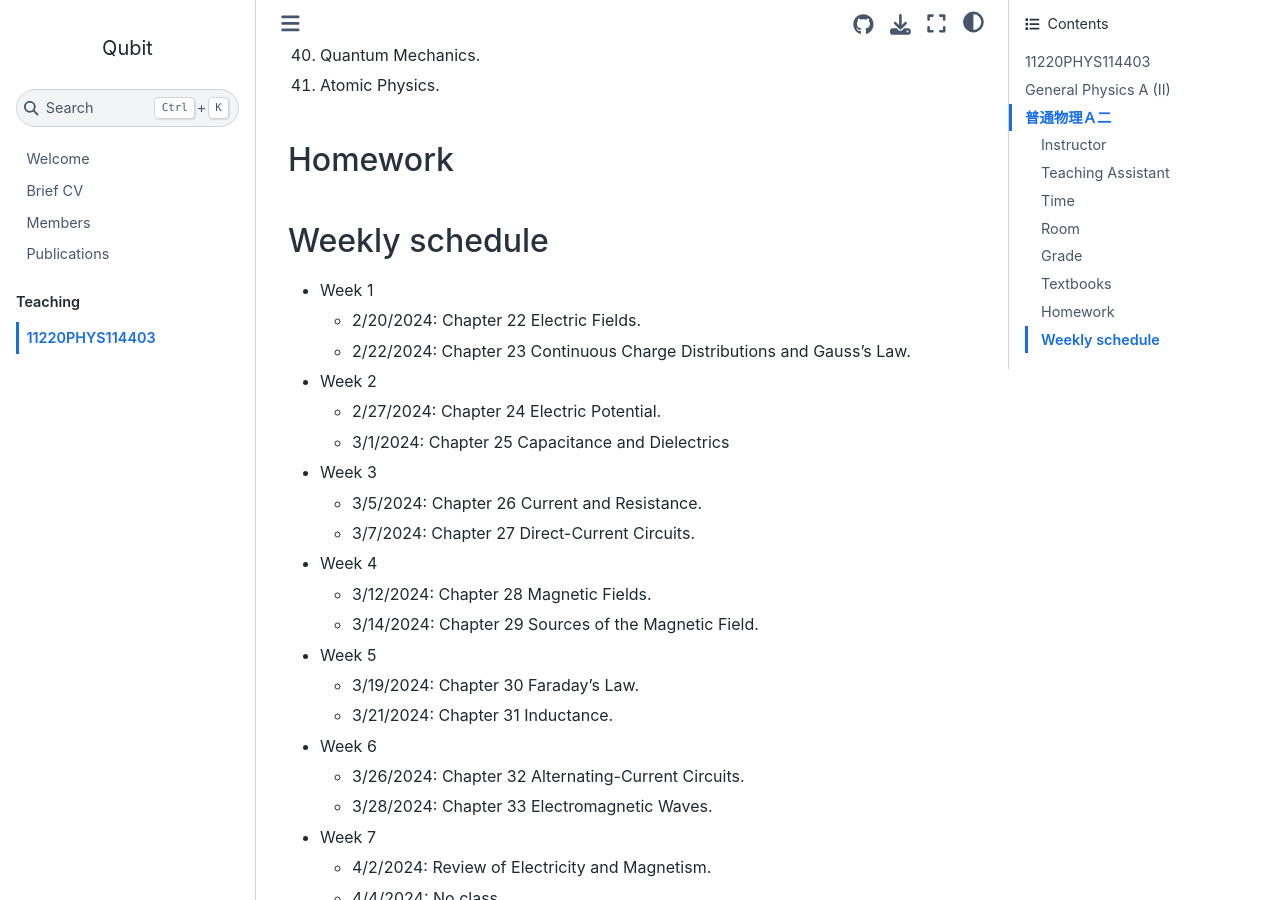
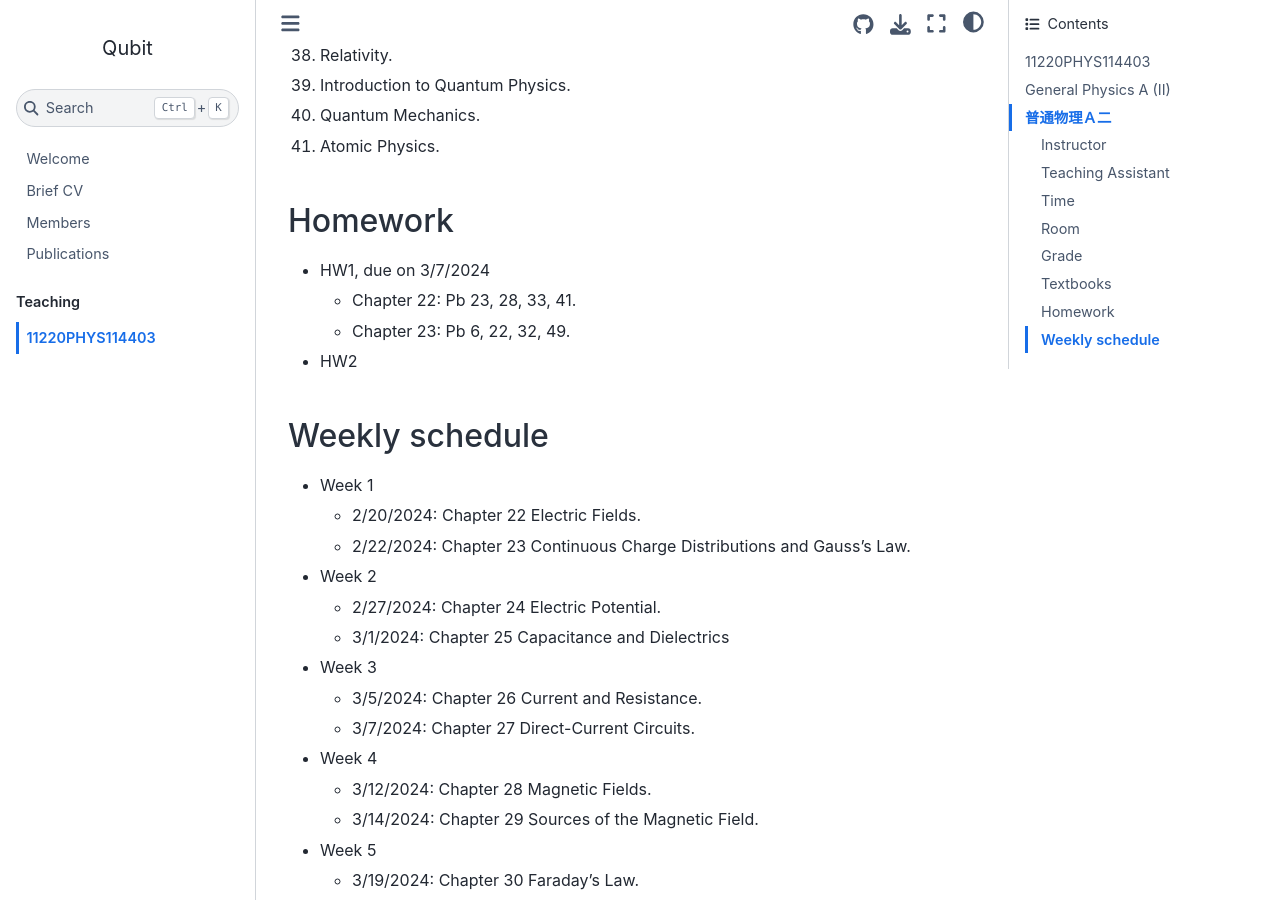
Before and after one commit to pcchen/pcchen.github.io, a Jupyter Book: the page built from teaching/11220PHYS114403.md, in a window 1280 px wide and 900 px high, scrolled down 1851 px. Built offline with Jupyter Book 1.0.4 settings and Sphinx 7.4.7 and the Sphinx Book theme 1.1.4, drawn with Linux system fonts in a browser that asks for light colours; some of the changed text lies outside the part shown.

Commit message:
update HW1

```diff
--- a/teaching/11220PHYS114403.md
+++ b/teaching/11220PHYS114403.md
@@ -49,6 +51,10 @@
 41. Atomic Physics.
 
 ## Homework
+* HW1, due on 3/7/2024
+  * Chapter 22: Pb 23, 28, 33, 41.
+  * Chapter 23: Pb 6, 22, 32, 49.
+* HW2
 
 ## Weekly schedule
 * Week 1
```
Also changed, not shown: other parts of teaching/11220PHYS114403.md (+2 -0 lines).
